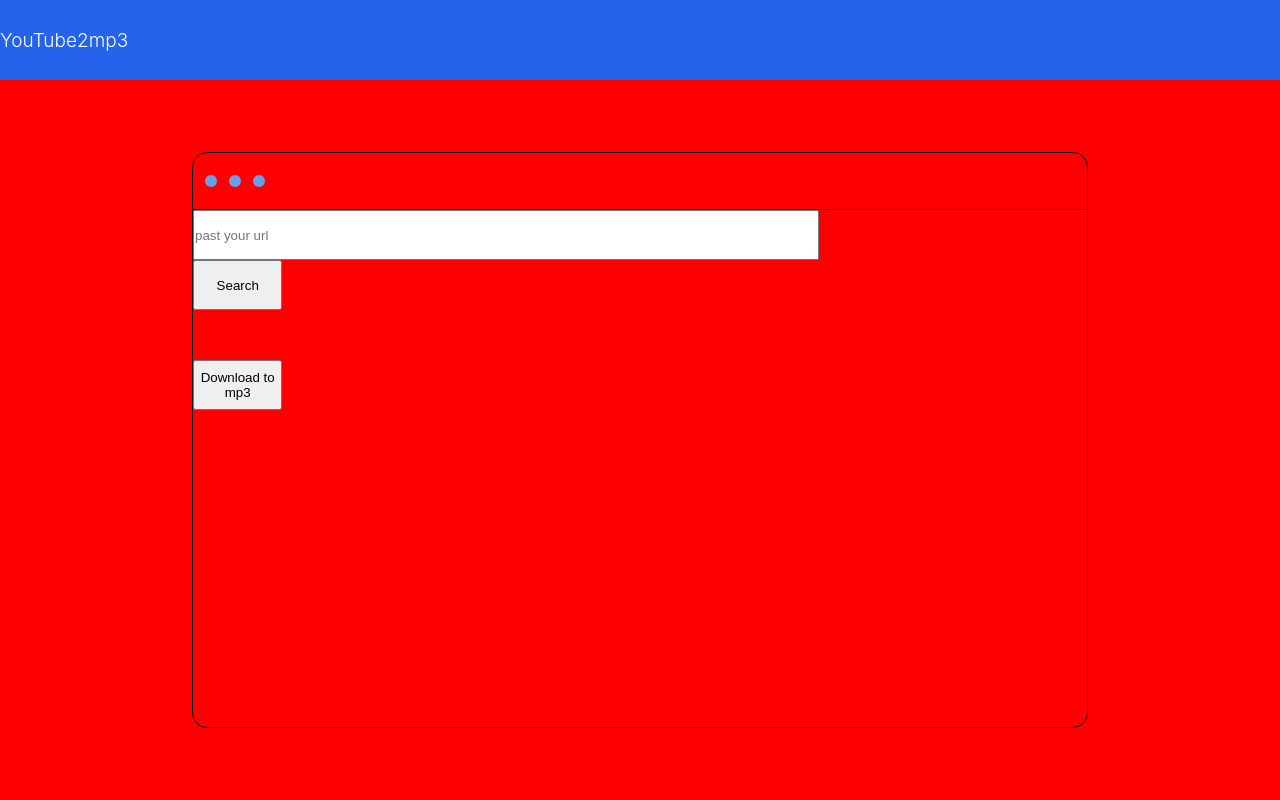
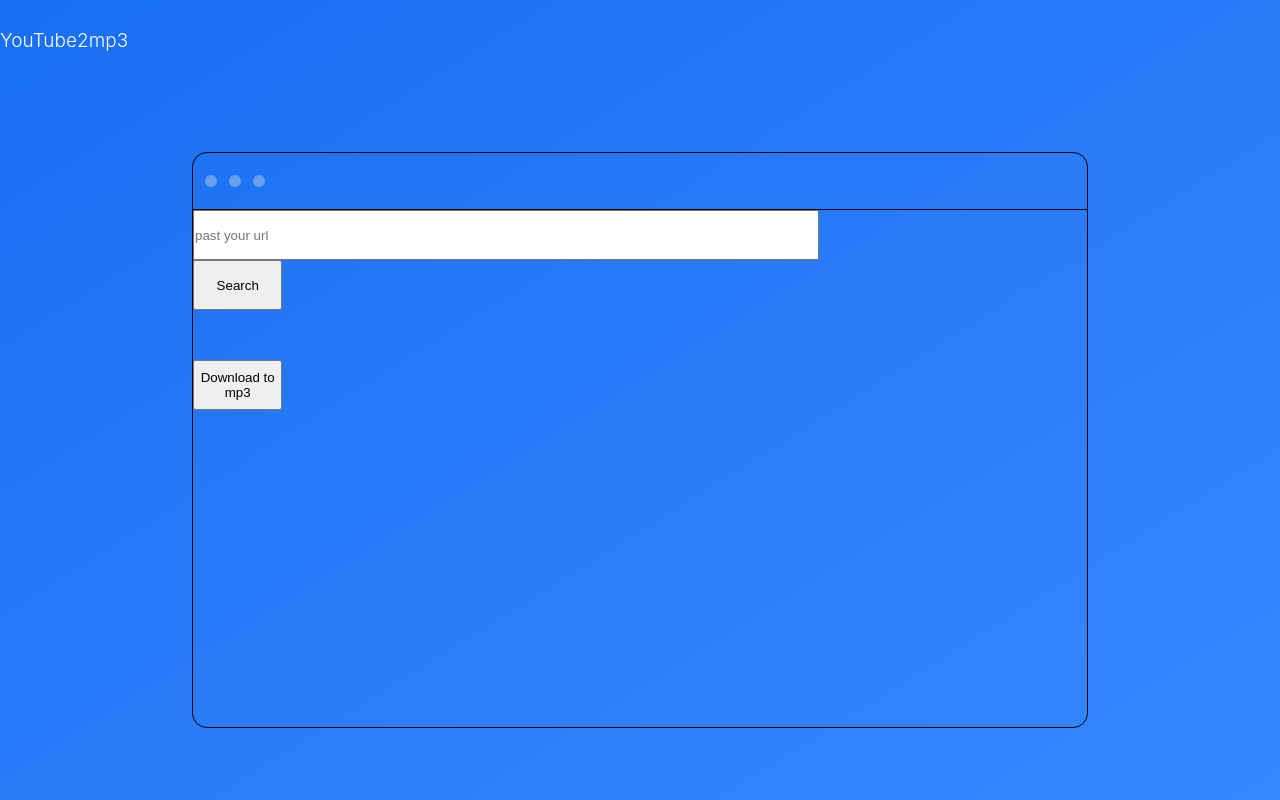
Before and after one commit to ramavatarmeena99/Avatar-Youtube-Video-to-MP3, a React (Create React App) app: page / in a window 1280 px wide. Built offline with nearby package versions, Linux system fonts and the light colour scheme.

Commit message:
bugs fixes

```diff
--- a/src/Page/home/Home.js
+++ b/src/Page/home/Home.js
@@ -15,6 +15,6 @@
 const UiDesign = styled.div`
   width: 100%;
   height: 100vh;
-  background-color:#2563eb ;
+  background-image: linear-gradient(to right bottom, #186ff1, #2175f5, #297bf8, #3081fc, #3787ff);
   /* background-color: rgba(59,130,246,.5); */
 `;
--- a/src/center/Center.js
+++ b/src/center/Center.js
@@ -1,14 +1,14 @@
 import axios from "axios";
-import React, { useEffect, useState } from "react";
+import React, { useState } from "react";
 import styled from "styled-components";
 
 export default function Center() {
   const [videoUrl, setVideoUrl] = useState("");
-  const [yourVideoUrl, setYourVideoUrl] = useState("");
+  // const [yourVideoUrl, setYourVideoUrl] = useState("");
   const [downloadLink, setDownloadLink] = useState("");
 
-  var youtubeURL = videoUrl;
-  var videoKey = youtubeURL.substr(youtubeURL.lastIndexOf("v=") + 2, 11);
+  // var youtubeURL = videoUrl;
+  // var videoKey = youtubeURL.substr(youtubeURL.lastIndexOf("v=") + 2, 11);
   const url = (e) => {
     setVideoUrl(e.target.value);
   };
@@ -42,15 +42,15 @@
       });
   };
 
-  const getUrl = () => {
-    if (!videoUrl.startsWith("http")) {
-      alert("your url wrong");
-      return;
-    } else {
-      setYourVideoUrl(videoKey);
-    }
-    // console.log(videoKey)
-  };
+  // const getUrl = () => {
+  //   if (!videoUrl.startsWith("http")) {
+  //     alert("your url wrong");
+  //     return;
+  //   } else {
+  //     setYourVideoUrl(videoKey);
+  //   }
+  //   // console.log(videoKey)
+  // };
 
   //   useEffect(() => {
   // // getApi()
@@ -60,26 +60,18 @@
   return (
     <CenterContainer>
       <div
-        style={{ width: "70vw", height: "80%", border: "1px solid black", borderRadius: "15px" }}
+        style={{
+          width: "70vw",
+          height: "80%",
+          border: "1px solid black",
+          borderRadius: "15px",
+        }}
       >
-        <div
-          style={{ width: "100%", height: "10%", borderBottom: "1px solid black", display: "flex", alignItems: "center", flexDirection: "row", }}
-
-        >
-          <div
-            style={{ width: "12px", height: "12px", borderRadius: "50%", backgroundColor: "#69a0eb", marginLeft: "12px" }}
-
-          ></div>
-          <div
-            style={{ width: "12px", height: "12px", borderRadius: "50%", backgroundColor: "#69a0eb", marginLeft: "12px" }}
-
-
-          ></div>   <div
-            style={{ width: "12px", height: "12px", borderRadius: "50%", backgroundColor: "#69a0eb", marginLeft: "12px" }}
-
-
-          ></div>
-        </div>
+        <Top>
+          <ForDots />
+          <ForDots />
+          <ForDots />
+        </Top>
         <Input
           onChange={url}
           value={videoUrl}
@@ -87,17 +79,17 @@
           placeholder="past your url"
         />
         <Button
-          style={{
-            marginBottom: 50,
-          }}
+
           onClick={searchVideos}
         >
           Search
         </Button>
-        <Button onClick={() => window.open(downloadLink)}>Download to mp3</Button>
+        <Button onClick={() => window.open(downloadLink)}>
+          Download to mp3
+        </Button>
       </div>
 
-      <h1>{yourVideoUrl}</h1>
+      {/* <h1>{yourVideoUrl}</h1> */}
     </CenterContainer>
   );
 }
@@ -109,7 +101,7 @@
   flex-direction: column;
   align-items: center;
   justify-content: center;
-  background-color: red;
+  /* background-color: red; */
 `;
 const Input = styled.input`
   width: 70%;
@@ -124,4 +116,22 @@
   display: flex;
   align-items: center;
   justify-content: center;
+  margin-bottom: 50px;
+
 `;
+const Top = styled.div`
+  width: 100%;
+  height: 10%;
+  border-bottom: 1px solid black;
+  display: flex;
+  align-items: center;
+  flex-direction: row;
+`;
+
+const ForDots = styled.div`
+  width: 12px;
+  height: 12px;
+  border-radius: 50%;
+  background-color: #69a0eb;
+  margin-left: 12px;
+`;
```
